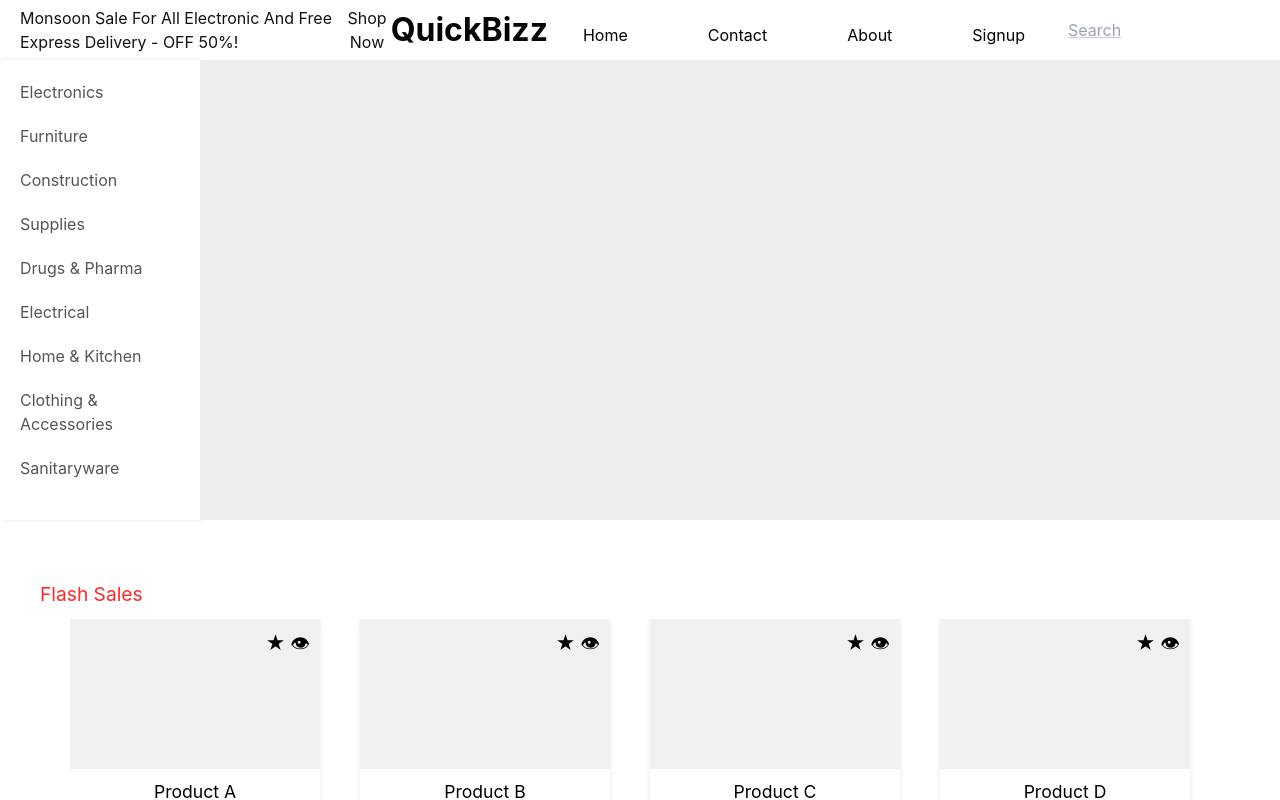
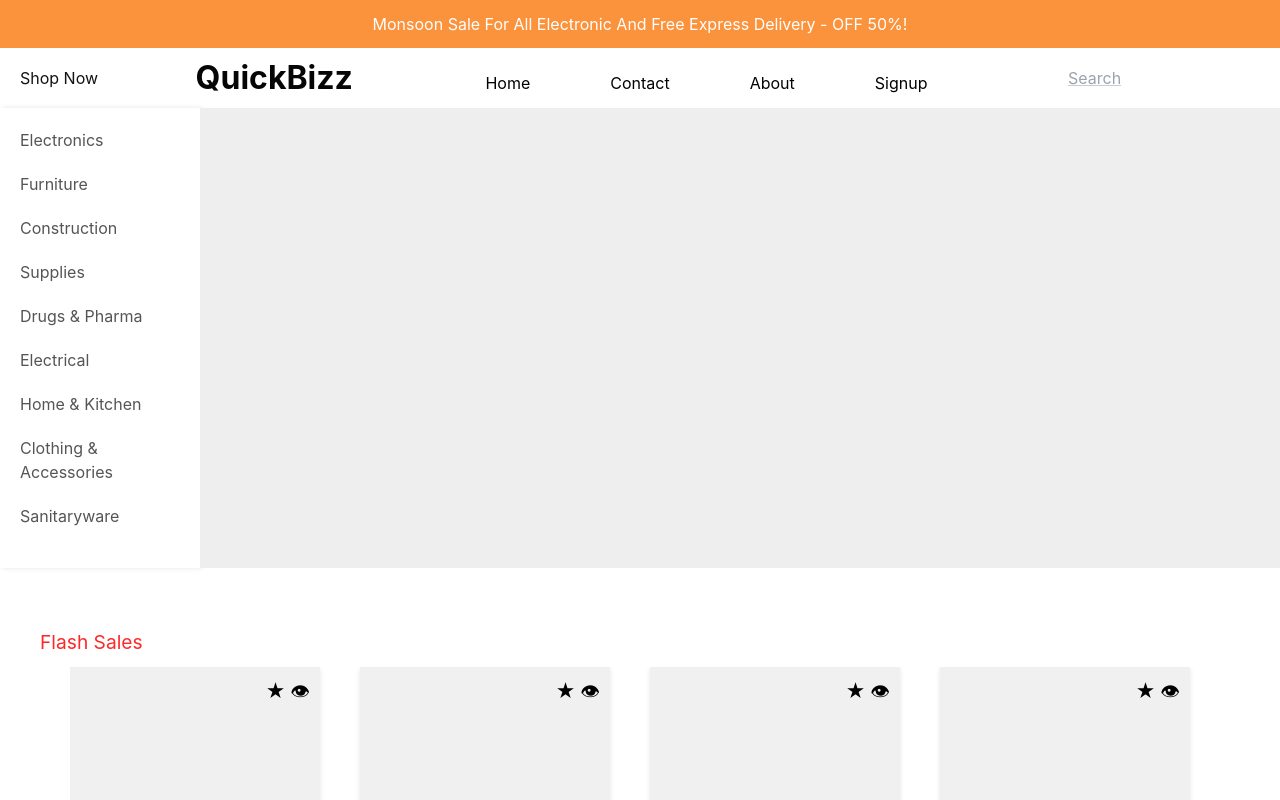
Before and after one commit to arpanbari05/QuickBizz, a React (Create React App) app: page / in a window 1280 px wide. Shown: the top 800 px of the page. Built offline with nearby package versions, Linux system fonts and the light colour scheme.

Commit message:
Basic polishing

```diff
--- a/src/components/Navbar/index.tsx
+++ b/src/components/Navbar/index.tsx
@@ -24,8 +24,11 @@
     navigate("/about", { replace: true });
   };
   return (
+    <div>
+      <div className="discount bg-orange-400 text-white text-center p-3">
+        Monsoon Sale For All Electronic And Free Express Delivery - OFF 50%!
+      </div>
       <nav className="navbar">
-      <div className="discount">Monsoon Sale For All Electronic And Free Express Delivery - OFF 50%!</div>
         <div className="shop-button">
           <button>Shop Now</button>
         </div>
@@ -48,6 +51,7 @@
           <input type="text" placeholder="Search" />
         </div>
       </nav>
+    </div>
   );
 };
 
```
Lines whose indentation alone changed are shown as unchanged.
